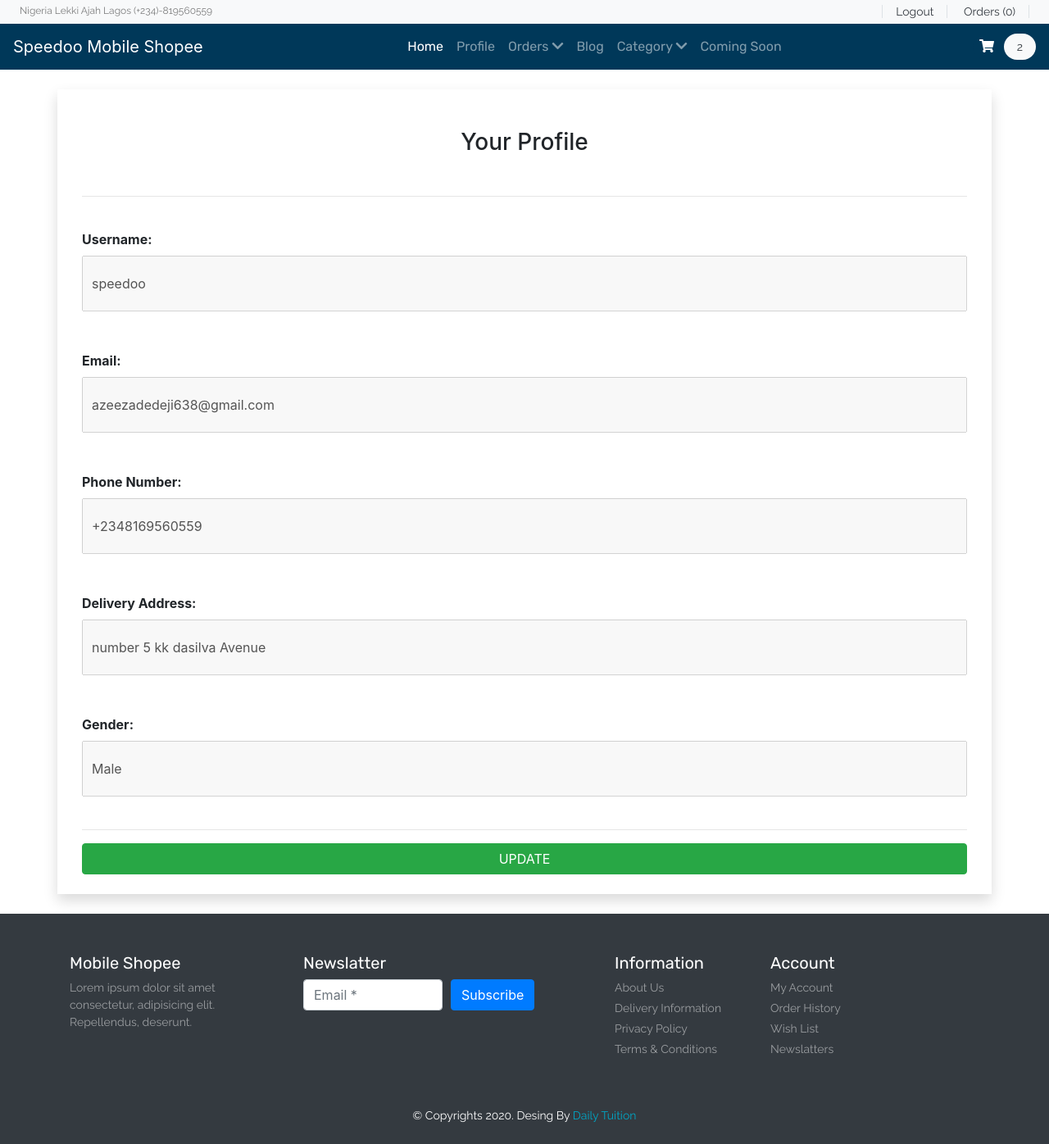
After one commit to Speedoo1/omoefe_phone_accessory, a Django app: page /your_profile/ in a window 1280 px wide. The commit adds this page. Shown: the whole page at 82% size. Run offline with Django 4.2, Linux system fonts and the light colour scheme; a user stored in the database is signed in; data comes from the database, SQL or seed files in the repository; both versions use the stored data as it was after the commit; some libraries are stand-ins or nearby versions; some web fonts are replaced.

Commit message:
profile page created

```diff
--- a/base/models.py
+++ b/base/models.py
@@ -82,4 +82,5 @@ class orders(models.Model):
     total_price = models.IntegerField(null=True, blank=True)
     brand = models.CharField(max_length=500)
     quantity = models.IntegerField()
+    # created=models.DateTimeField(auto_now_add=True,blank=True)
     status = models.CharField(max_length=300, choices=CHOICES)
--- a/base/templates/base/navbar.html
+++ b/base/templates/base/navbar.html
@@ -37,7 +37,7 @@
 
 
 
-                    <a href="#" class="px-3 border-right text-dark">Orders (0)</a>
+                    <a href="{% url 'base:orders'%}" class="px-3 border-right text-dark">Orders (0)</a>
                 </div>
 
             </div>
@@ -54,7 +54,7 @@
                       <a class="nav-link" href="{% url 'base:index'%}">Home</a>
                     </li>
                     <li class="nav-item">
-                      <a class="nav-link" href="#">Profile</a>
+                      <a class="nav-link" href="{% url 'base:profile'%}">Profile</a>
                     </li>
                     <li class="nav-item">
                       <a class="nav-link" href="#">Orders <i class="fas fa-chevron-down"></i></a>
--- /dev/null
+++ b/base/templates/base/profile.html
@@ -0,0 +1,68 @@
+{% extends 'base/navbar.html'%}
+
+{% block body%}
+<br>
+          <div class="container  airtime-color shadow">
+
+            <form action="" autocomplete="off" method="post">
+              {% csrf_token %}
+              <div class="container">
+
+
+
+
+                <h3 class="text-center pt-5">Your Profile</h3><br>
+
+
+                <hr><br>
+                  {% for message in messages%}
+
+                   <div class="alert {{message.tags}} alert-dismissible" role="alert">
+                     <button type="button" class="close" data-dismiss="alert" aria-label="Close">
+                       <span aria-hidden="True">&times;</span>
+                     </button>
+                     &nbsp;{{message}}
+
+                 </div>
+                  {%endfor%}
+                <label ><b>Username:</b></label><br>
+                <input type="text" disabled class="w-100" style="padding:20px 10px;" autocomplete="off" placeholder="Enter your Username" name="username" id="username"  value="{{profile.username}}" required><br>
+
+                <label class="pt-5"><b>Email:</b></label><br>
+                <input type="email" disabled class="w-100" style="padding:20px 10px;" autocomplete="off" placeholder="Enter your Email Address" name="email" id="email" value="{{profile.email}}"  required><br>
+                   <label class="pt-5"><b>Phone Number:</b></label><br>
+                <input type="tel" disabled class="w-100" style="padding:20px 10px;" autocomplete="off" placeholder="" name="number" id="phone"  value="{{profile.phone}}" required><br>
+                 <label class="pt-5"><b>Delivery Address:</b></label><br>
+                <input type="tel" disabled class="w-100" style="padding:20px 10px;" autocomplete="off" placeholder="" name="number" id="address"  value="{{profile.address}}" required><br>
+                 <label class="pt-5"><b>Gender:</b></label><br>
+                <input type="tel" disabled class="w-100" style="padding:20px 10px;" autocomplete="off" placeholder="" name="number" id="gender"  value="{{profile.gender}}" required><br>
+
+                 <br/>
+
+
+                <hr>
+
+
+
+                <a href="{% url 'base:updateprofile'%}" class="w-100 btn btn-success">UPDATE</a>
+              </div>
+
+
+            </form><br/>
+
+
+
+
+          </div>
+<br>
+
+
+
+
+
+<script>
+   if(window.history.replaceState){
+    window.history.replaceState(null,null,window.location.href);
+    }
+</script>
+{%endblock%}
--- a/base/urls.py
+++ b/base/urls.py
@@ -18,6 +18,8 @@ urlpatterns = [
     path('login/', views.loging, name='login'),
     path('logout/', views.logouting, name='logout'),
     path('signup/', views.signup, name='signup'),
-    path('orders/', views.orders, name='orders'),
-    path('payment_successful/', views.payment_successful, name='successful')
+    path('orders/', views.orderss, name='orders'),
+    path('payment_successful/', views.payment_successful, name='successful'),
+    path('your_profile/', views.profile, name='profile'),
+    path('updateprofile/', views.updateprofile, name='updateprofile')
 ]
--- a/base/views.py
+++ b/base/views.py
@@ -6,7 +6,7 @@ from django.contrib.auth.hashers import make_password
 
 from django.shortcuts import render, redirect
 
-from base.models import phone, brand, cart, User
+from base.models import phone, brand, cart, User, orders
 
 
 def index(request):
@@ -139,8 +139,10 @@ def signup(request):
     return render(request, 'base/signup.html')
 
 
-def orders(request):
-    return render(request, 'base/orders.html')
+def orderss(request):
+    ord = orders.objects.all()
+    context = {'order': ord}
+    return render(request, 'base/orders.html', context)
 
 
 def logouting(request):
@@ -150,6 +152,40 @@ def logouting(request):
 
 def payment_successful(request):
     car = request.user.cart_set.all()
+    for i in car:
+        addoder = request.user.orders_set.create(name=i.name, status='Pending', brand=i.brand, image=i.image,
+                                                 quantity=i.quantity, total_price=i.current_price)
+        addoder.save()
     messages.success(request, 'Your payment as been made and your goods will be delivered to you as soon as possible')
     car.delete()
     return redirect('base:index')
+
+
+@login_required(login_url='base:login')
+def profile(request):
+    list_cart = request.user.cart_set.all().count
+    pro = User.objects.get(email=request.user)
+    context = {'profile': pro, 'cart_total': list_cart}
+    return render(request, 'base/profile.html', context)
+
+
+def updateprofile(request):
+    list_cart = request.user.cart_set.all().count
+    pro = User.objects.get(email=request.user)
+    if request.method == 'POST':
+        name = request.POST.get('username')
+        mail = request.POST.get('email')
+        address = request.POST.get('address')
+        gender = request.POST.get('gender')
+        phone = request.POST.get('phone')
+        pro.email = mail
+        pro.gender = gender
+        pro.address = address
+        pro.username = name
+        pro.phone = phone
+
+        pro.save()
+        messages.success(request, 'Profile Updated successfully')
+        return redirect('base:profile')
+    context = {'profile': pro, 'cart_total': list_cart}
+    return render(request, 'base/updateprofile.html', context)
```
Also changed, not shown: base/admin.py (+7 -1 lines), base/templates/base/index.html (+4 -4 lines), base/templates/base/login.html (+6 -5 lines), base/templates/base/orders.html (+36 -28 lines), base/templates/base/signup.html (+18 -16 lines), base/templates/base/updateprofile.html (added, +69 -0 lines), db.sqlite3.
